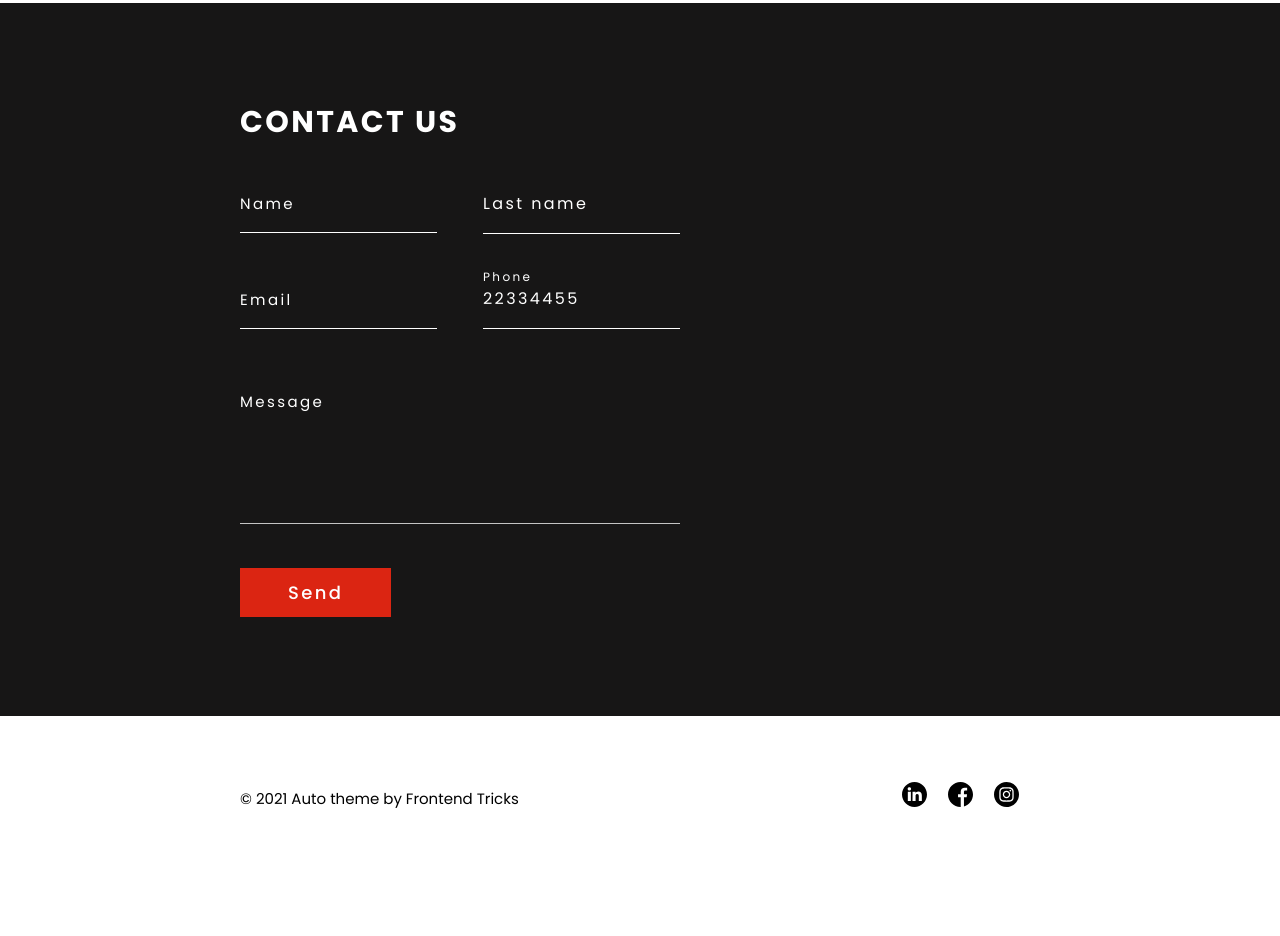
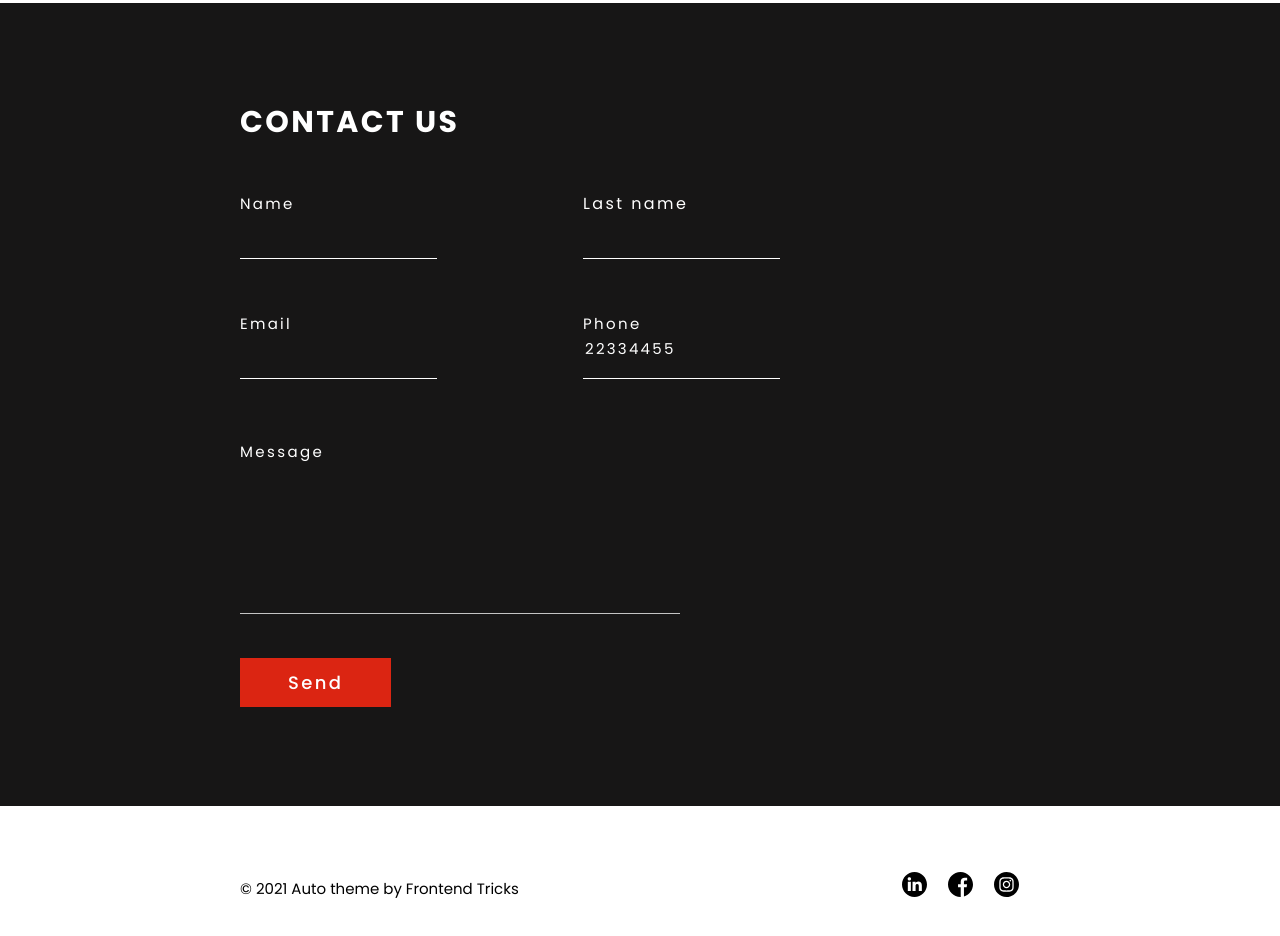
Before and after one commit to NewPredator28/Predator28, a plain HTML site: page index.html in a window 1280 px wide. Shown: the part 3984-4920 px from the top of the page. Before the commit the page ends 4859 px from the top, so only its background shows below. Drawn offline with Linux system fonts and the light colour scheme.

Commit message:
Add files via upload

```diff
--- a/index.html
+++ b/index.html
@@ -150,38 +150,46 @@
     <div class="contact">
       <div class="container">
         <div class="contact-first">CONTACT US</div>
+        <form action="">
           <div class="contact-a">
             <div class="name-cont">
-            <div class="contact-name">Name</div>
+              <div class="input">
+                <label class="contact-name">Name</label>
+                <input class="input-text" type="text" />
+              </div>
               <div class="name-img">
                 <img src="contact_1.png" alt="" />
               </div>
             </div>
             <div class="lastname-cont">
-            <div class="contact-lastname">Last name</div>
+              <label class="contact-lastname">Last name</label>
+              <input class="input-text" type="text" />
               <img src="contact_1.png" alt="" />
             </div>
           </div>
           <div class="contact-b">
             <div class="name-cont">
-            <div class="contact-name">Email</div>
+              <label class="contact-name">Email</label>
+              <input class="input-text" type="email" />
               <div class="name-img">
                 <img src="contact_1.png" alt="" />
               </div>
             </div>
             <div class="lastname-cont">
-            <div class="contact-phone">Phone</div>
-            <div class="contact-lastname">22334455</div>
+              <label class="contact-phone">Phone</label>
+              <input type="tel" class="input-text" value="22334455" />
               <img src="contact_1.png" alt="" />
             </div>
           </div>
           <div class="contant-massage">Message</div>
+          <input class="input-massage" type="text" />
           <div class="contact-line">
             <img class="contact-ln" src="contact_2.png" alt="" />
           </div>
           <div class="contact-btn">
             <a class="offer-btn" href="">Send</a>
           </div>
+        </form>
       </div>
     </div>
     <div class="footer">
--- a/style.css
+++ b/style.css
@@ -243,10 +243,6 @@ body {
   font-size: 30px;
   font-weight: 700;
 }
-.contact-name {
-  font-size: 15px;
-  font-weight: 400;
-}
 .contact-a {
   margin-top: 46px;
   display: flex;
@@ -258,19 +254,17 @@ body {
 .contact-b {
   display: flex;
   align-items: flex-end;
+  margin-top: 45px;
 }
 .contact-phone {
   margin-top: 27px;
-  font-size: 12px;
+  font-size: 15px;
   font-weight: 400;
 }
 .contant-massage {
   margin-top: 54px;
   font-size: 15px;
   font-weight: 400;
-}
-.contact-ln {
-  margin-top: 110px;
 }
 .contact-btn {
   margin-top: 48px;
@@ -296,3 +290,32 @@ body {
   align-items: center;
   justify-content: space-between;
 }
+.contact-name {
+  font-family: Poppins;
+  font-size: 15px;
+  font-weight: 400;
+  letter-spacing: 0.15em;
+}
+.input-text {
+  display: block;
+  background: #171616;
+  color: white;
+  font-family: Poppins;
+  font-size: 15px;
+  font-weight: 400;
+  letter-spacing: 0.15em;
+  border: none;
+}
+.input-massage {
+  width: 440px;
+  height: 131px;
+  display: block;
+  background: #171616;
+  color: white;
+  font-family: Poppins;
+  font-size: 15px;
+  font-weight: 400;
+  letter-spacing: 0.15em;
+  border: none;
+  resize: none;
+}
```
Lines whose indentation alone changed are shown as unchanged.
